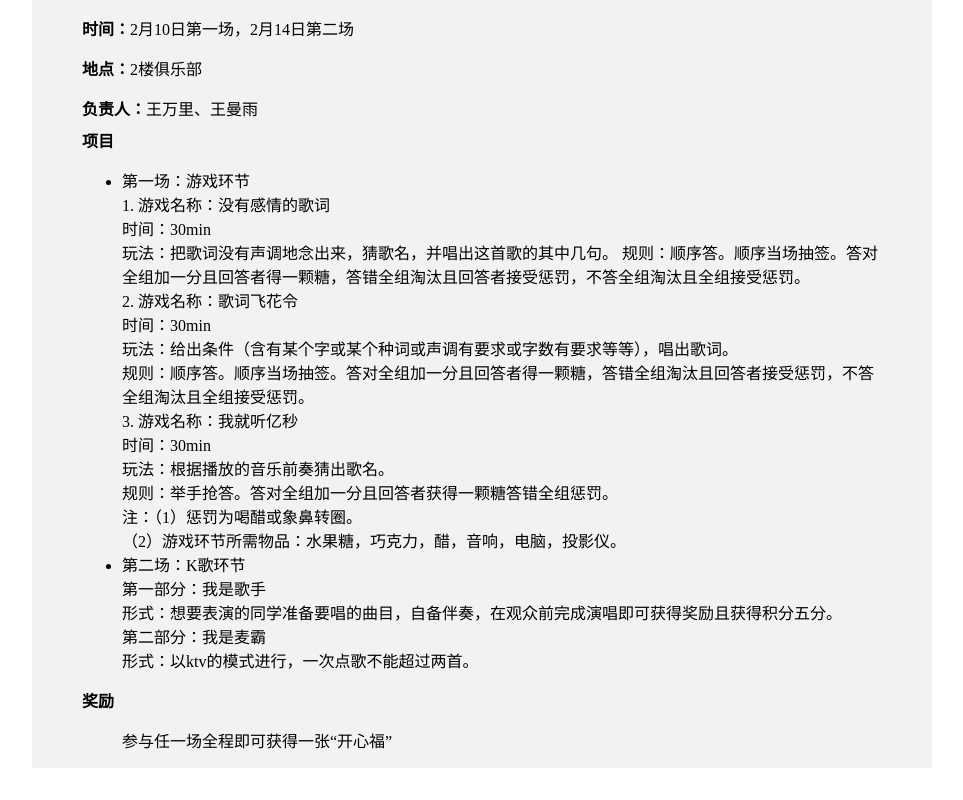
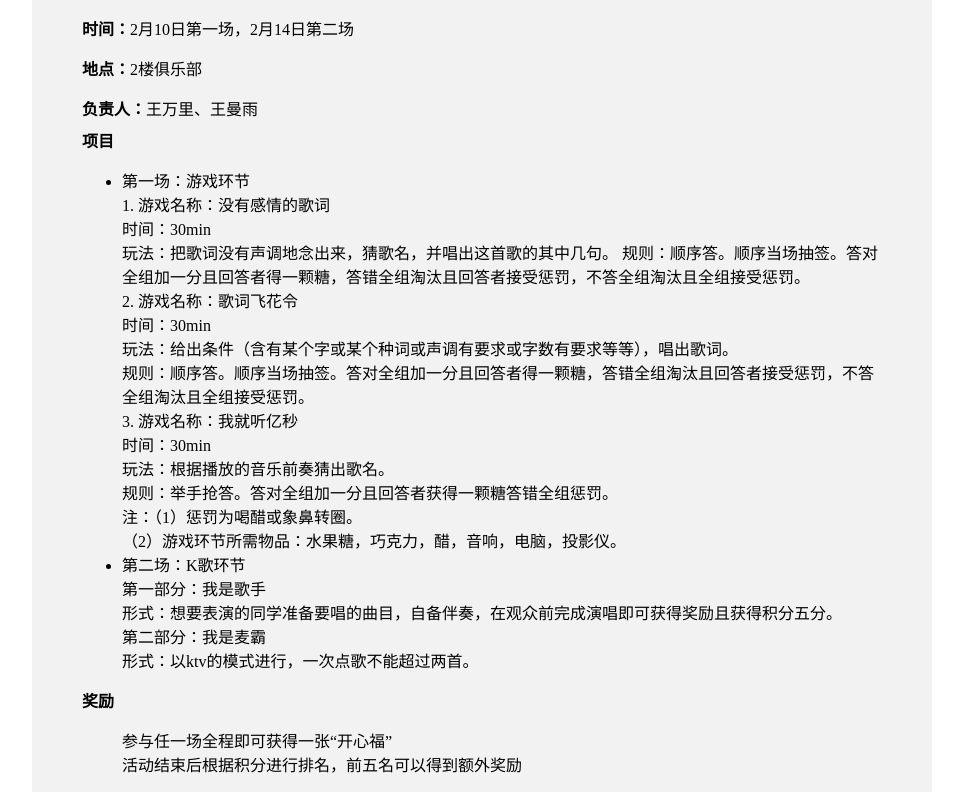
Before and after one commit to Hopeace2002/Hopeacenew.github.io, a plain HTML site: page Sweb1/SSweb/SSweb6/index.html in a window 1280 px wide. Shown: the part 708-1508 px from the top of the page, without its empty margins (158-1121 px from the left). Before the commit the page ends 1484 px from the top, so only its background shows below. Drawn offline with Linux system fonts and the light colour scheme.

Commit message:
Update index.html

```diff
--- a/Sweb1/SSweb/SSweb6/index.html
+++ b/Sweb1/SSweb/SSweb6/index.html
@@ -47,7 +47,7 @@
                 </ul>
 
             </td></tr>
-            <tr><td align="left" height="40"><b>奖励</b><ul>参与任一场全程即可获得一张“开心福”</ul></td></tr>
+            <tr><td align="left" height="40"><b>奖励</b><ul>参与任一场全程即可获得一张“开心福”<br />活动结束后根据积分进行排名，前五名可以得到额外奖励</ul></td></tr>
             </table>
         </td></tr>
 
```
